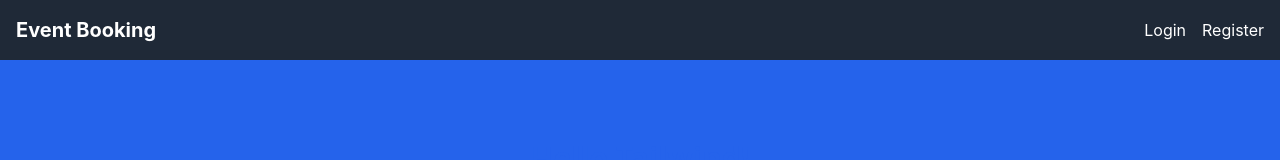
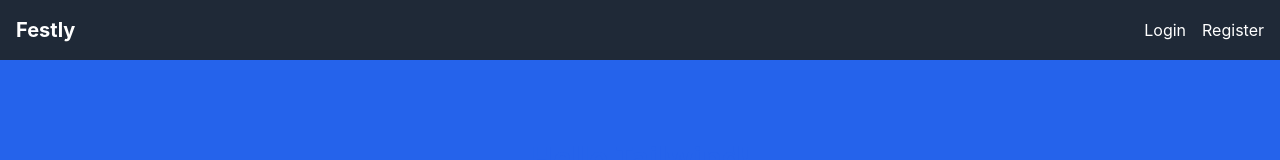
Before and after one commit to Sawani3007/Event-Booking-System, a React (Create React App) app: page / in a window 1280 px wide. Shown: the top 160 px of the page. Built offline with nearby package versions, Linux system fonts and the light colour scheme.

Commit message:
Update Navbar.jsx

```diff
--- a/src/components/Navbar.jsx
+++ b/src/components/Navbar.jsx
@@ -14,7 +14,7 @@ const Navbar = () => {
   return (
     <nav className="bg-gray-800 text-white p-4 flex justify-between items-center">
       <Link to="/" className="text-xl font-bold">
-        Event Booking
+        Festly
       </Link>
       <div className="space-x-4">
         {user ? (
```
